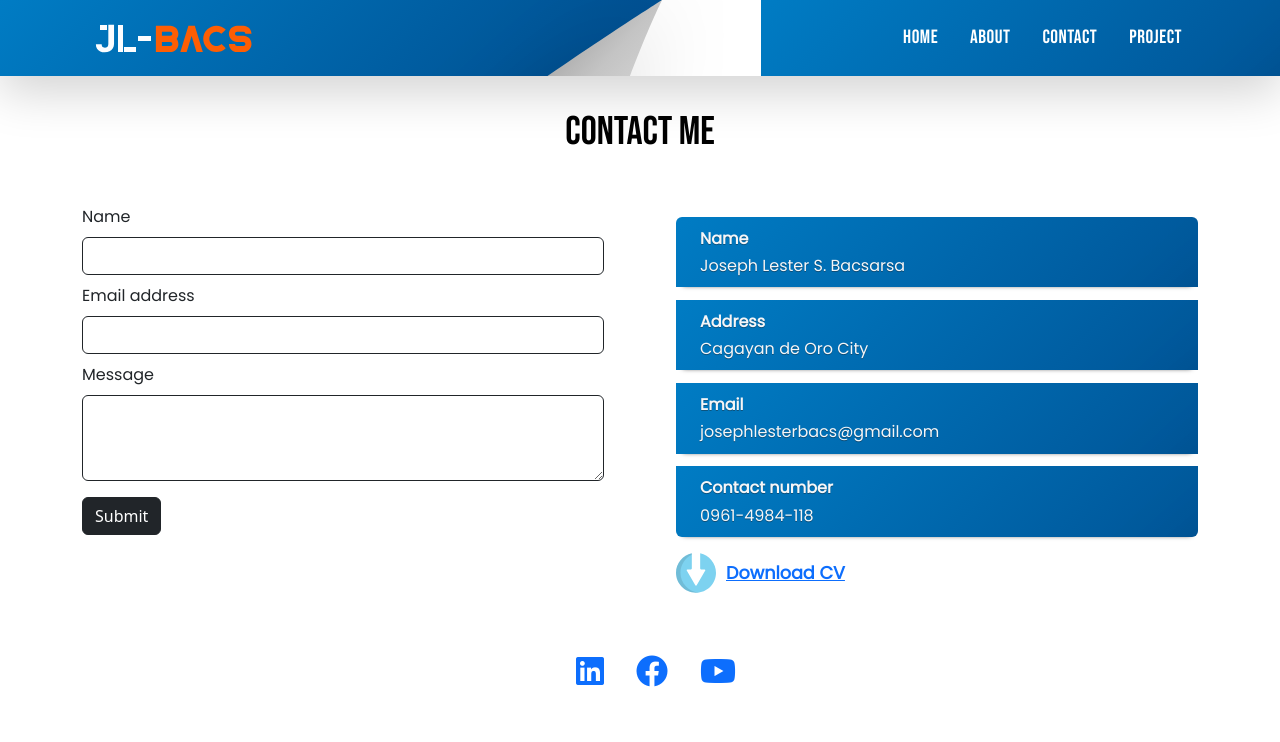
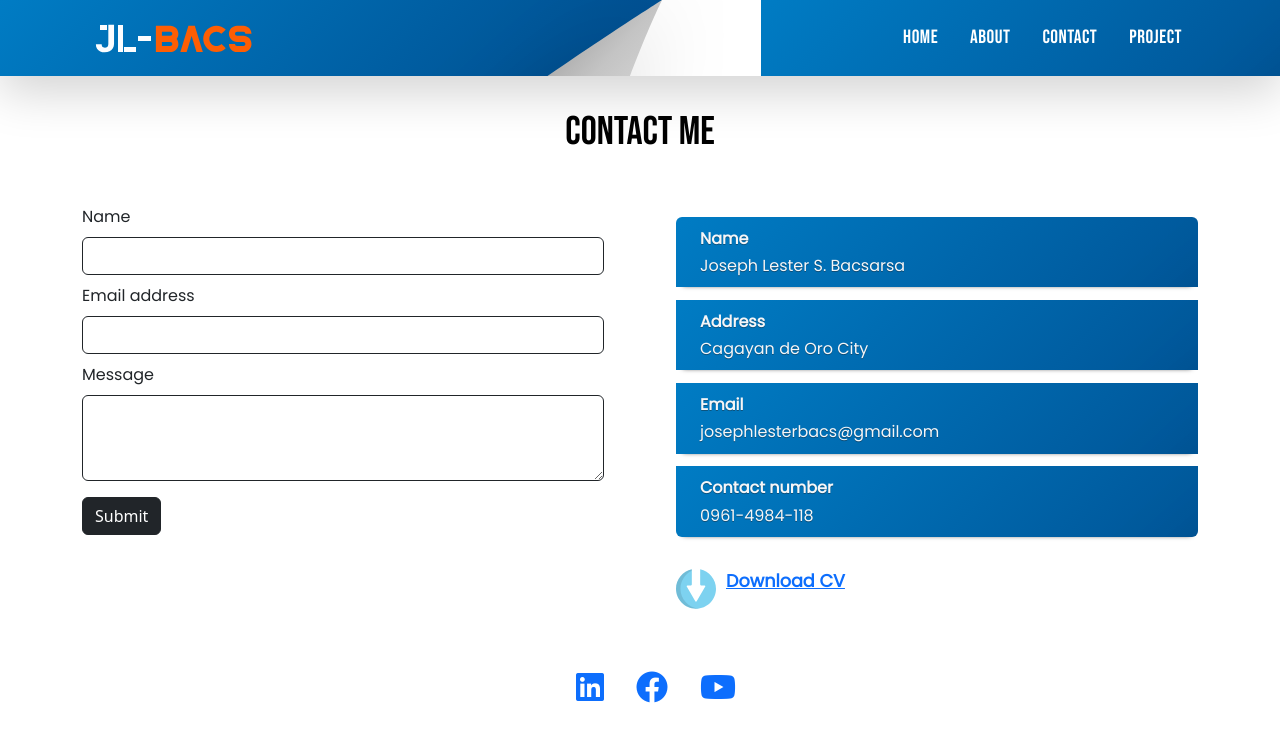
Before and after one commit to jlbbacs/josephlesterbacs, a React (Create React App) app: page /contact in a window 1280 px wide. Shown: the top 742 px of the page. Built offline with nearby package versions, Linux system fonts and the light colour scheme; the HTML template or start-up script is replaced by a standard one; a web font is replaced by a local one.

Commit message:
updating contact2

```diff
--- a/src/css/contact.css
+++ b/src/css/contact.css
@@ -5,7 +5,7 @@
 .download-image{
     width: 40px;
     height: 40px;
-    margin-top: 0rem;
+    margin-top: 1rem;
 
 }
 #Textarea{
```
